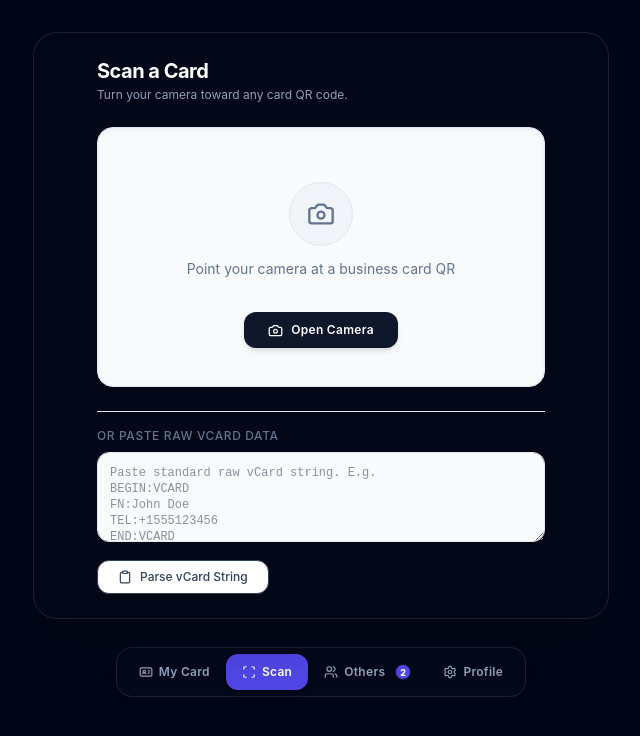
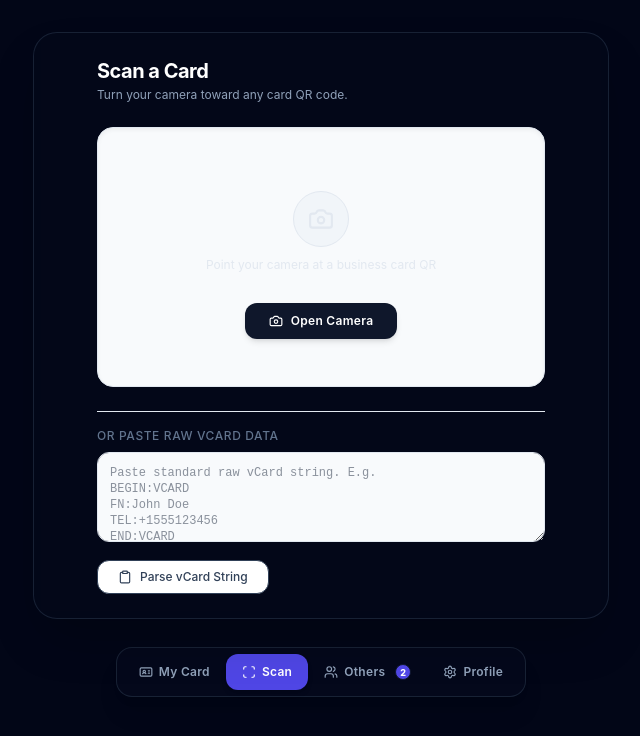
Before and after one commit to jemsb/Business-Card, a React (Vite) app: page / in a window 1280 px wide. Both pictures are taken after a click on the button "Scan". Shown: the top 736 px of the page, without its empty margins (319-959 px from the left). Built offline with nearby package versions, Linux system fonts and the light colour scheme.

Commit message:
feat: improve scanner camera error handling
Update scanner to provide specific status codes for permission denials and device errors, allowing for better UI feedback during camera initialization.

```diff
--- a/src/components/Scanner.tsx
+++ b/src/components/Scanner.tsx
@@ -75,6 +75,7 @@ export function Scanner({ onScanResult }: ScannerProps) {
 
   const startScan = async () => {
     setParseError('');
+    setScanStatus('Requesting camera access...');
     try {
       const stream = await navigator.mediaDevices.getUserMedia({
         video: { facingMode: 'environment' }
@@ -91,7 +92,13 @@ export function Scanner({ onScanResult }: ScannerProps) {
       animationFrameId.current = requestAnimationFrame(scanLoop);
     } catch (err: any) {
       console.error(err);
-      setScanStatus('Camera permission denied or not available.');
+      if (err.name === 'NotAllowedError' || err.name === 'PermissionDeniedError') {
+        setScanStatus('PERMISSION_DENIED');
+      } else if (err.name === 'NotFoundError' || err.name === 'DevicesNotFoundError') {
+        setScanStatus('CAMERA_NOT_FOUND');
+      } else {
+        setScanStatus(`ERROR: ${err.message || 'Could not start camera'}`);
+      }
     }
   };
 
@@ -163,43 +170,82 @@ export function Scanner({ onScanResult }: ScannerProps) {
           </div>
         )}
 
-        {/* Static State View */}
+        {/* Static State & Error Views */}
         {!isScanning && (
-          <div className="z-0 py-4 flex flex-col items-center gap-3">
-            <div className="w-16 h-16 rounded-full bg-slate-100 dark:bg-slate-800 border border-slate-200 dark:border-slate-700 flex items-center justify-center text-slate-500">
-              <Camera size={28} />
-            </div>
-            <p className="font-sans text-sm text-slate-500 px-4 max-w-xs leading-relaxed">
-              {scanStatus}
-            </p>
+          <div className="z-0 py-4 flex flex-col items-center gap-3 w-full max-w-md">
+            {scanStatus === 'PERMISSION_DENIED' ? (
+              <div className="text-center p-2">
+                <div className="w-14 h-14 rounded-full bg-rose-500/10 border border-rose-500/30 flex items-center justify-center text-rose-400 mx-auto mb-3">
+                  <Camera size={26} />
+                </div>
+                <h4 className="text-sm font-semibold text-slate-250 dark:text-slate-100 mb-1">Camera Permission Denied</h4>
+                <p className="text-xs text-slate-400 max-w-sm mx-auto leading-relaxed mb-4">
+                  The app doesn't have system permission to access your camera. Give this web view or browser camera access in your Android/device settings.
+                </p>
+                <div className="bg-slate-905 bg-[#0f172a]/90 text-left p-3.5 rounded-xl border border-slate-805 border-slate-800 text-[11px] font-mono leading-relaxed text-slate-300 max-h-[140px] overflow-y-auto shadow-inner select-all">
+                  <div className="text-emerald-400 font-semibold mb-1">// Capacitor prompt AndroidManifest.xml:</div>
+                  &lt;uses-permission android:name="android.permission.CAMERA" /&gt;<br/>
+                  &lt;uses-feature android:name="android.hardware.camera" android:required="false" /&gt;
+                </div>
+              </div>
+            ) : scanStatus === 'CAMERA_NOT_FOUND' ? (
+              <div className="text-center">
+                <div className="w-14 h-14 rounded-full bg-amber-500/10 border border-amber-500/30 flex items-center justify-center text-amber-500 mx-auto mb-3">
+                  <Camera size={26} />
+                </div>
+                <h4 className="text-sm font-semibold text-slate-200 mb-1">Camera Not Found</h4>
+                <p className="text-xs text-slate-400 max-w-xs leading-relaxed">
+                  Could not detect a camera device. If you are on an emulator, make sure a camera is active under Virtual Device configurations.
+                </p>
+              </div>
+            ) : scanStatus.startsWith('ERROR:') ? (
+              <div className="text-center">
+                <div className="w-14 h-14 rounded-full bg-rose-500/10 border border-rose-500/30 flex items-center justify-center text-rose-500 mx-auto mb-3">
+                  <Camera size={26} />
+                </div>
+                <h4 className="text-sm font-semibold text-slate-250 mb-1">Camera Initialization Error</h4>
+                <p className="text-xs text-rose-400/80 max-w-xs leading-relaxed truncate font-mono">
+                  {scanStatus}
+                </p>
+              </div>
+            ) : (
+              <div className="flex flex-col items-center gap-2">
+                <div className="w-14 h-14 rounded-full bg-slate-100 dark:bg-slate-800 border border-slate-200 dark:border-slate-700 flex items-center justify-center text-slate-550 dark:text-slate-400">
+                  <Camera size={26} />
+                </div>
+                <p className="font-sans text-xs text-slate-450 dark:text-slate-400 px-4 max-w-xs leading-relaxed">
+                  {scanStatus}
+                </p>
+              </div>
+            )}
           </div>
         )}
 
         {/* Dynamic Scan status text inside scanning */}
         {isScanning && (
-          <div className="absolute top-4 left-1/2 transform -translate-x-1/2 bg-black/70 text-white font-sans text-xs font-semibold px-3 py-1.5 rounded-full z-25 tracking-wide uppercase">
+          <div className="absolute top-4 left-1/2 transform -translate-x-1/2 bg-black/70 text-white font-sans text-[10px] font-semibold px-3 py-1.5 rounded-full z-25 tracking-wide uppercase">
             {scanStatus}
           </div>
         )}
 
         {/* Trigger Controls overlay/bottom */}
-        <div className="z-30 mt-4">
+        <div className="z-30 mt-3">
           {!isScanning ? (
             <button
               onClick={startScan}
               id="btn-scan-start"
-              className="px-6 py-2.5 bg-slate-900 text-white font-sans text-xs font-semibold tracking-wide rounded-xl shadow-md hover:bg-slate-800 transition duration-150 flex items-center gap-2 cursor-pointer dark:bg-slate-100 dark:text-slate-900 dark:hover:bg-slate-200"
+              className="px-6 py-2.5 bg-slate-900 text-white font-sans text-xs font-semibold tracking-wide rounded-xl shadow-md hover:bg-slate-800 transition duration-155 flex items-center gap-2 cursor-pointer dark:bg-slate-100 dark:text-slate-900 dark:hover:bg-slate-200"
             >
-              <Camera size={15} />
-              Open Camera
+              <Camera size={14} />
+              {scanStatus === 'PERMISSION_DENIED' ? 'Retry Scanner' : 'Open Camera'}
             </button>
           ) : (
             <button
               onClick={stopScan}
               id="btn-scan-stop"
-              className="px-6 py-2.5 bg-rose-600 text-white font-sans text-xs font-semibold tracking-wide rounded-xl shadow-md hover:bg-rose-500 transition duration-150 flex items-center gap-2 cursor-pointer"
+              className="px-6 py-2.5 bg-rose-600 text-white font-sans text-xs font-semibold tracking-wide rounded-xl shadow-md hover:bg-rose-500 transition duration-155 flex items-center gap-2 cursor-pointer"
             >
-              <StopCircle size={15} />
+              <StopCircle size={14} />
               Stop Scanning
             </button>
           )}
```
